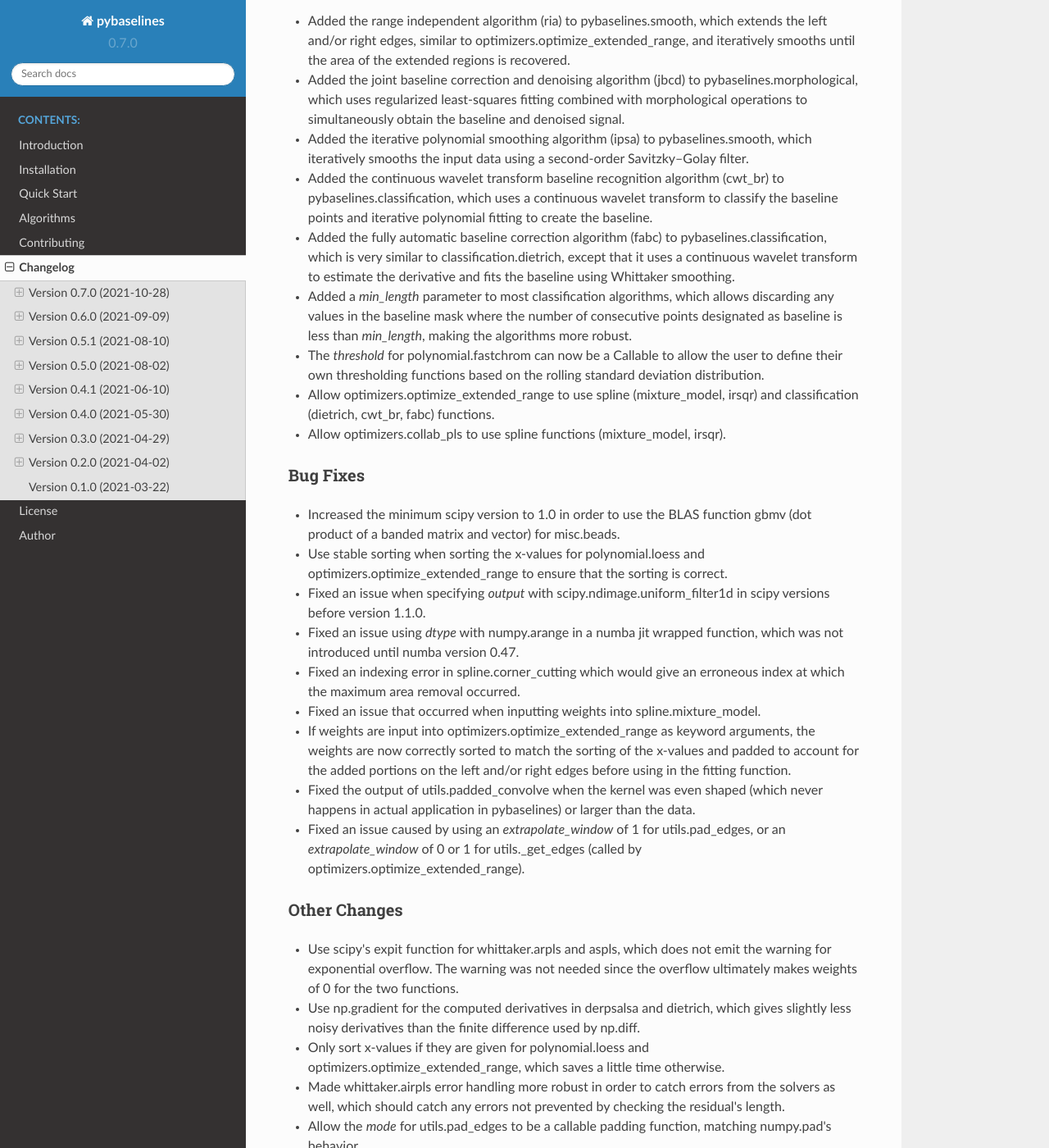
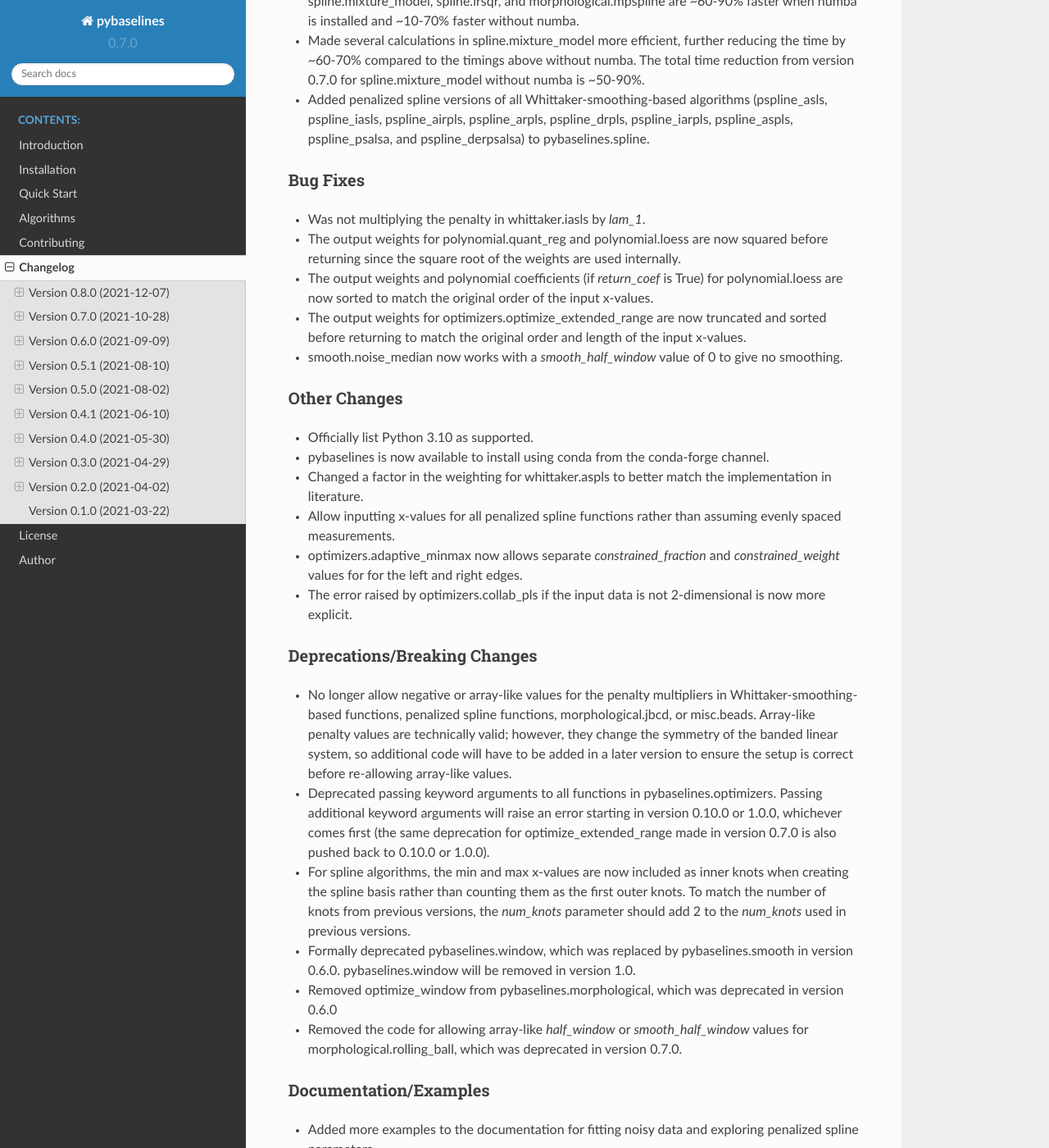
Before and after one commit to derb12/pybaselines, a Sphinx documentation site: the page built from docs/changes.rst, in a window 1280 px wide and 1400 px high, scrolled down 396 px. Shown: the whole window at 82% size. Built offline with Sphinx 7.4.7 and the Read the Docs theme 2.0.0, drawn with Linux system fonts in a browser that asks for light colours; pages that are not in the unit, such as notebooks, are missing from menus; some of the changed text lies outside the part shown.

Commit message:
DOCS: Updated changelog for v0.8.0

```diff
--- a/CHANGELOG.rst
+++ b/CHANGELOG.rst
@@ -1,6 +1,84 @@
 =========
 Changelog
 =========
+
+Version 0.8.0 (2021-12-07)
+--------------------------
+
+This is a minor version with new features, bug fixes, deprecations,
+and documentation improvements.
+
+New Features
+~~~~~~~~~~~~
+
+* Added more efficient ways for creating the spline basis, and now solve penalized
+  spline equations as a banded system rather than as a sparse system. Compared to
+  version 0.7.0, spline.mixture_model, spline.irsqr, and morphological.mpspline are
+  ~60-90% faster when numba is installed and ~10-70% faster without numba.
+* Made several calculations in spline.mixture_model more efficient, further reducing the
+  time by ~60-70% compared to the timings above without numba. The total time reduction
+  from version 0.7.0 for spline.mixture_model without numba is ~50-90%.
+* Added penalized spline versions of all Whittaker-smoothing-based algorithms
+  (pspline_asls, pspline_iasls, pspline_airpls, pspline_arpls, pspline_drpls, pspline_iarpls,
+  pspline_aspls, pspline_psalsa, and pspline_derpsalsa) to pybaselines.spline.
+
+Bug Fixes
+~~~~~~~~~
+
+* Was not multiplying the penalty in whittaker.iasls by `lam_1`.
+* The output weights for polynomial.quant_reg and polynomial.loess are now squared
+  before returning since the square root of the weights are used internally.
+* The output weights and polynomial coefficients (if `return_coef` is True) for
+  polynomial.loess are now sorted to match the original order of the input x-values.
+* The output weights for optimizers.optimize_extended_range are now truncated and
+  sorted before returning to match the original order and length of the input x-values.
+* smooth.noise_median now works with a `smooth_half_window` value of 0 to give no smoothing.
+
+Other Changes
+~~~~~~~~~~~~~
+
+* Officially list Python 3.10 as supported.
+* pybaselines is now available to install using conda from the conda-forge channel.
+* Changed a factor in the weighting for whittaker.aspls to better match the
+  implementation in literature.
+* Allow inputting x-values for all penalized spline functions rather than assuming
+  evenly spaced measurements.
+* optimizers.adaptive_minmax now allows separate `constrained_fraction` and
+  `constrained_weight` values for for the left and right edges.
+* The error raised by optimizers.collab_pls if the input data is not 2-dimensional
+  is now more explicit.
+
+Deprecations/Breaking Changes
+~~~~~~~~~~~~~~~~~~~~~~~~~~~~~
+
+* No longer allow negative or array-like values for the penalty multipliers in
+  Whittaker-smoothing-based functions, penalized spline functions, morphological.jbcd,
+  or misc.beads. Array-like penalty values are technically valid; however, they change the
+  symmetry of the banded linear system, so additional code will have to be added in a
+  later version to ensure the setup is correct before re-allowing array-like values.
+* Deprecated passing keyword arguments to all functions in pybaselines.optimizers.
+  Passing additional keyword arguments will raise an error starting in version 0.10.0
+  or 1.0.0, whichever comes first (the same deprecation for optimize_extended_range made
+  in version 0.7.0 is also pushed back to 0.10.0 or 1.0.0).
+* For spline algorithms, the min and max x-values are now included as inner knots when
+  creating the spline basis rather than counting them as the first outer knots. To match
+  the number of knots from previous versions, the `num_knots` parameter should add 2 to
+  the `num_knots` used in previous versions.
+* Formally deprecated pybaselines.window, which was replaced by pybaselines.smooth in
+  version 0.6.0. pybaselines.window will be removed in version 1.0.
+* Removed optimize_window from pybaselines.morphological, which was deprecated in
+  version 0.6.0
+* Removed the code for allowing array-like `half_window` or `smooth_half_window` values
+  for morphological.rolling_ball, which was deprecated in version 0.7.0.
+
+Documentation/Examples
+~~~~~~~~~~~~~~~~~~~~~~
+
+* Added more examples to the documentation for fitting noisy data and exploring
+  penalized spline parameters.
+* Added an introduction for the splines category in the algorithms section of the
+  documentation.
+
 
 Version 0.7.0 (2021-10-28)
 --------------------------
--- a/docs/algorithms/spline.rst
+++ b/docs/algorithms/spline.rst
@@ -18,7 +18,7 @@ predominantly used in pybaselines. B-splines can be expressed as:
 
 where :math:`N` is the number of points in :math:`x`, :math:`M` is the number of spline
 basis functions, :math:`B_j(x_i)` is the j-th basis function evaluated at :math:`x_i`,
-and :math:`c_j` is the coefficient for the j-th basis (which are analogous to
+and :math:`c_j` is the coefficient for the j-th basis (which is analogous to
 the height of the j-th basis). In pybaselines, the number of spline basis functions,
 :math:`M`, is calculated as the number of knots, `num_knots`, plus the spline degree
 minus 1.
@@ -53,7 +53,7 @@ The resulting linear equation for solving the above minimization is:
 where :math:`W` is the diagaonal matrix of the weights, :math:`B` is the matrix
 containing all of the spline basis functions, and :math:`D_d` is the matrix
 version of :math:`\Delta^d` (same as :ref:`explained <difference-matrix-explanation>`
-for Whittaker-smoothing-based algorithms). P-splines are very similar to Whittaker
+for Whittaker-smoothing-based algorithms). P-splines have similarities with Whittaker
 smoothing; in fact, if the number of basis functions, :math:`M`, is set up to be equal
 to the number of data points, :math:`N`, and the spline degree is set to 0, then
 :math:`B` becomes the identity matrix and the above equation becomes identical
```
